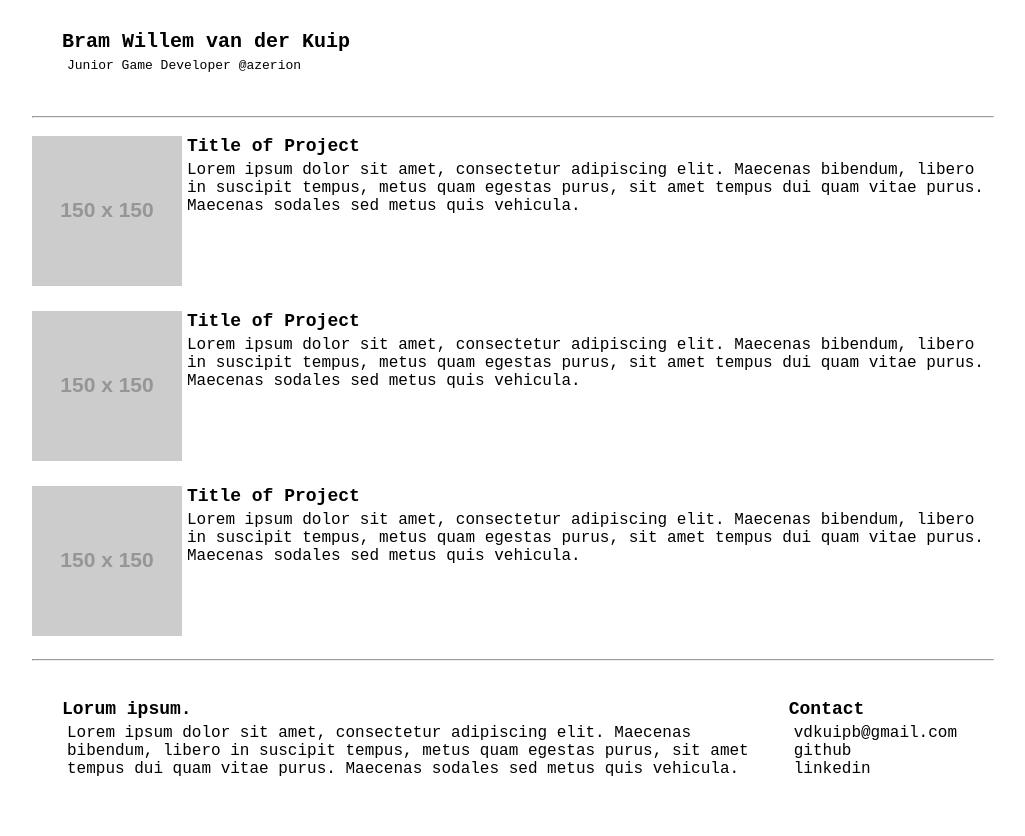
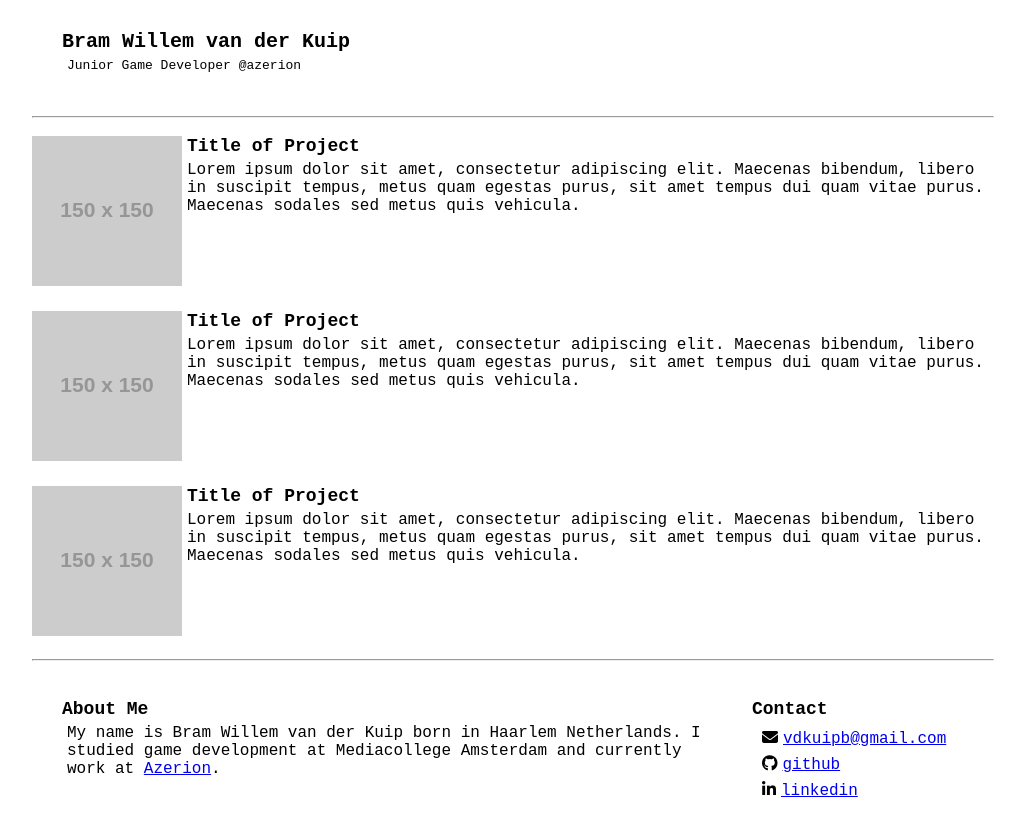
Before and after one commit to vdkuipb/www.bramvanderkuip.nl, a React (Create React App) app: page / in a window 1280 px wide. Shown: the whole page, without its empty margins (128-1153 px from the left). Before the commit the page ends 813 px from the top, so only its background shows below. Built offline with nearby package versions, Linux system fonts and the light colour scheme.

Commit message:
Add correct text and links to footer

```diff
--- a/public/index.html
+++ b/public/index.html
@@ -4,6 +4,8 @@
     <meta charset="utf-8">
     <meta name="viewport" content="width=device-width, initial-scale=1">
     <link rel="shortcut icon" href="%PUBLIC_URL%/favicon.ico">
+
+    <script src="https://use.fontawesome.com/441a72150a.js"></script>
     <!--
       Notice the use of %PUBLIC_URL% in the tag above.
       It will be replaced with the URL of the `public` folder during the build.
--- a/src/footer/Footer.css
+++ b/src/footer/Footer.css
@@ -13,6 +13,7 @@
 }
 
 .FooterItemContent {
+    min-width: 200px;
     padding: 5px;
 }
 
@@ -20,6 +21,10 @@ ul {
     list-style-type: none;
     margin: 0;
     padding: 0;
+}
+
+i {
+    padding: 5px;
 }
 
 @media screen and (max-width: 800px) {
--- a/src/footer/Footer.js
+++ b/src/footer/Footer.js
@@ -7,10 +7,10 @@ class Footer extends Component {
             <div className="Footer">
                 <div className="FooterItem">
                     <div className="FooterItemTitle">
-                        <b>Lorum ipsum.</b>
+                        <b>About Me</b>
                     </div>
                     <div className="FooterItemContent">
-                        Lorem ipsum dolor sit amet, consectetur adipiscing elit. Maecenas bibendum, libero in suscipit tempus, metus quam egestas purus, sit amet tempus dui quam vitae purus. Maecenas sodales sed metus quis vehicula.
+                        My name is Bram Willem van der Kuip born in Haarlem Netherlands. I studied game development at Mediacollege Amsterdam and currently work at <a target="blank" href="https://azerion.com/">Azerion</a>.
                     </div>
                 </div>
                 <div className="FooterItem">
@@ -19,9 +19,9 @@ class Footer extends Component {
                     </div>
                     <div className="FooterItemContent">
                         <ul>
-                            <li>vdkuipb@gmail.com</li>
-                            <li>github</li>
-                            <li>linkedin</li>
+                            <li><i className="fa fa-envelope" aria-hidden="true"></i><a href="mailto:vdkuipb@gmail.com">vdkuipb@gmail.com</a></li>
+                            <li><i className="fa fa-github" aria-hidden="true"></i><a target="blank" href="https://github.com/vdkuipb">github</a></li>
+                            <li><i className="fa fa-linkedin" aria-hidden="true"></i><a target="blank" href="https://www.linkedin.com/in/bram-van-der-kuip-8381a9157/">linkedin</a></li>
                         </ul>
                     </div>
                 </div>
```
